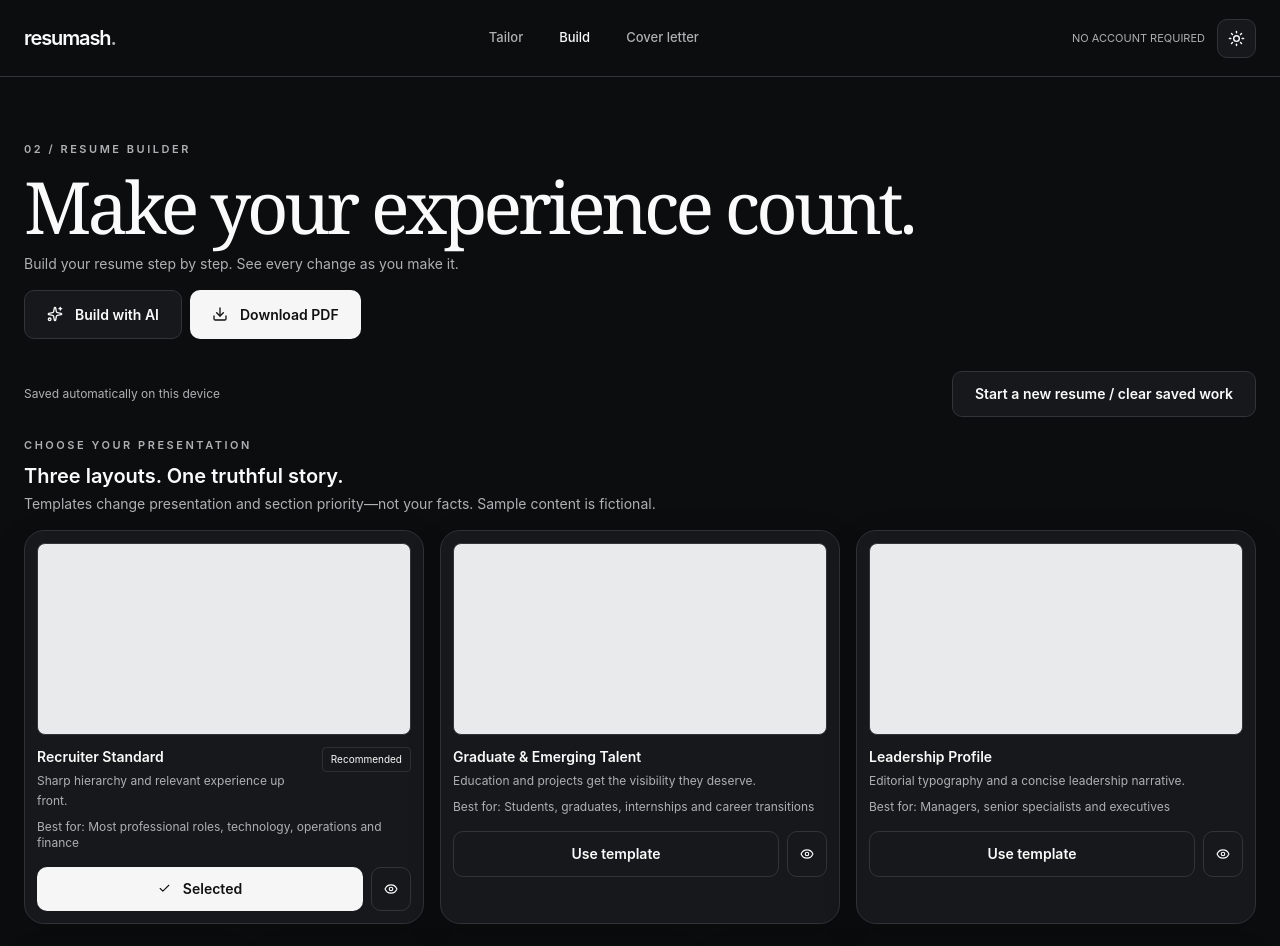
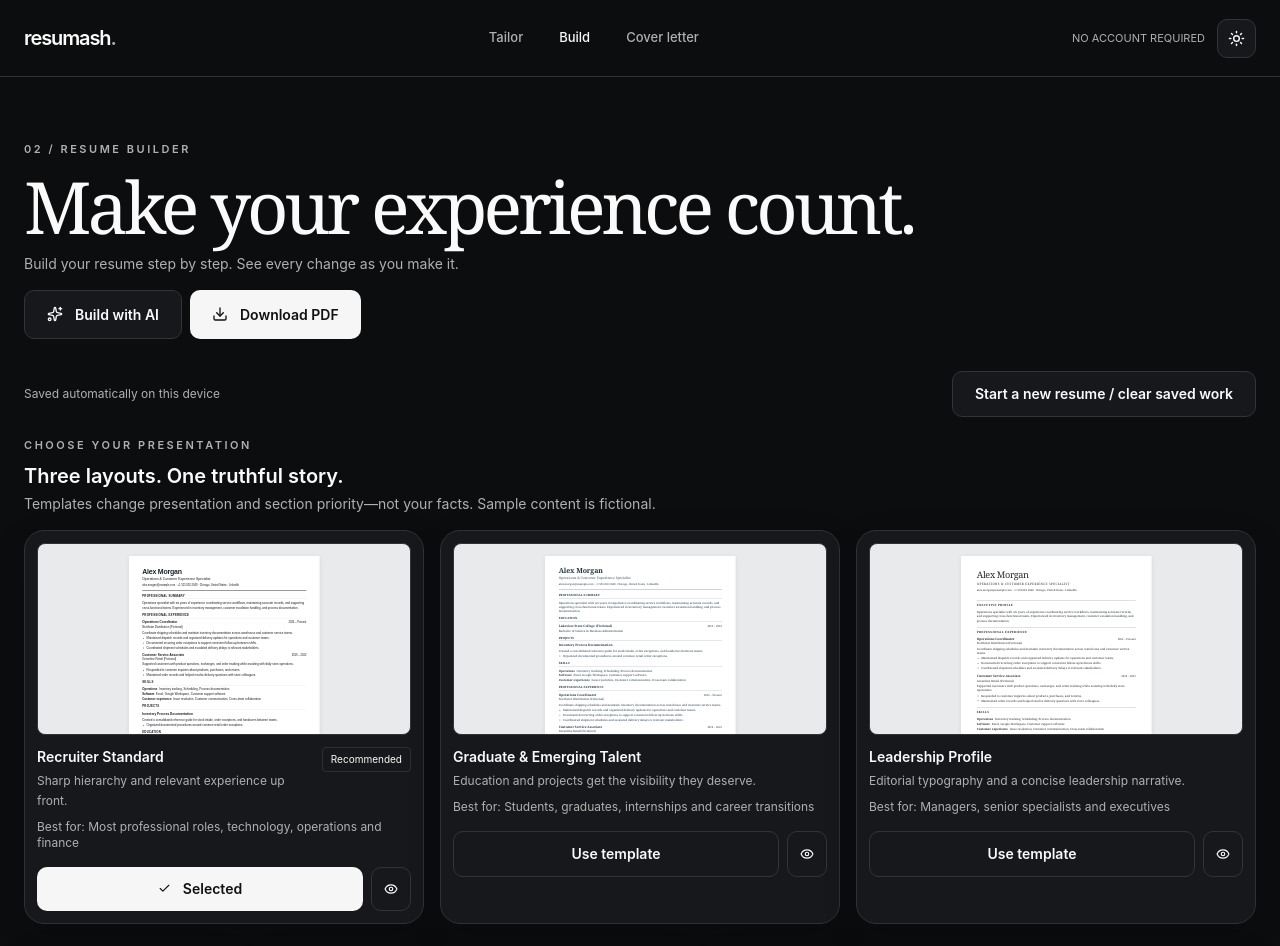
Before and after one commit to Rooqx/resumash, a React (Vite) app in the folder client/: page /build-resume in a window 1280 px wide. Shown: the top 946 px of the page. Built offline with nearby package versions, Linux system fonts and the light colour scheme; a web font is replaced by a local one.

Commit message:
fix(gallery): center scaled A4 thumbnails reliably

```diff
--- a/client/src/features/resume-builder/components/TemplateGallery.tsx
+++ b/client/src/features/resume-builder/components/TemplateGallery.tsx
@@ -28,7 +28,7 @@ export default function TemplateGallery({ selected, onSelect }: Props) {
       <div className="grid gap-4 sm:grid-cols-3">
         {resumeTemplates.map(item=><article key={item.id} className="rs-card overflow-hidden p-3">
           <div className="relative h-48 overflow-hidden rounded-md border bg-[#e9eaeb]" style={{borderColor:'var(--rs-line)'}}>
-            <div className="absolute left-1/2 top-3 origin-top-left" style={{width:794,height:1122,transform:'translateX(-50%) scale(.24)',transformOrigin:'0 0',left:'50%',marginLeft:-95}}>
+            <div className="absolute left-1/2 top-3 origin-top-left" style={{width:794,height:1122,transform:'scale(.24)',transformOrigin:'top left',left:'50%',marginLeft:-95}}>
               <ResumeDocument template={item.id} snapshot={sampleResume}/>
             </div>
           </div>
```
